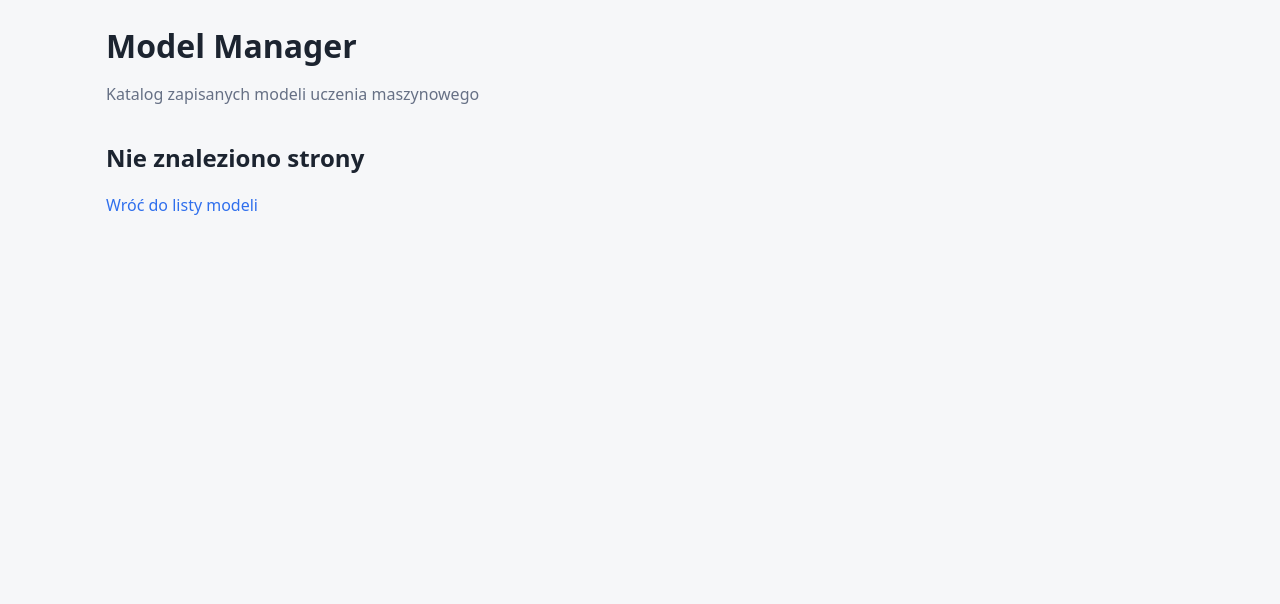
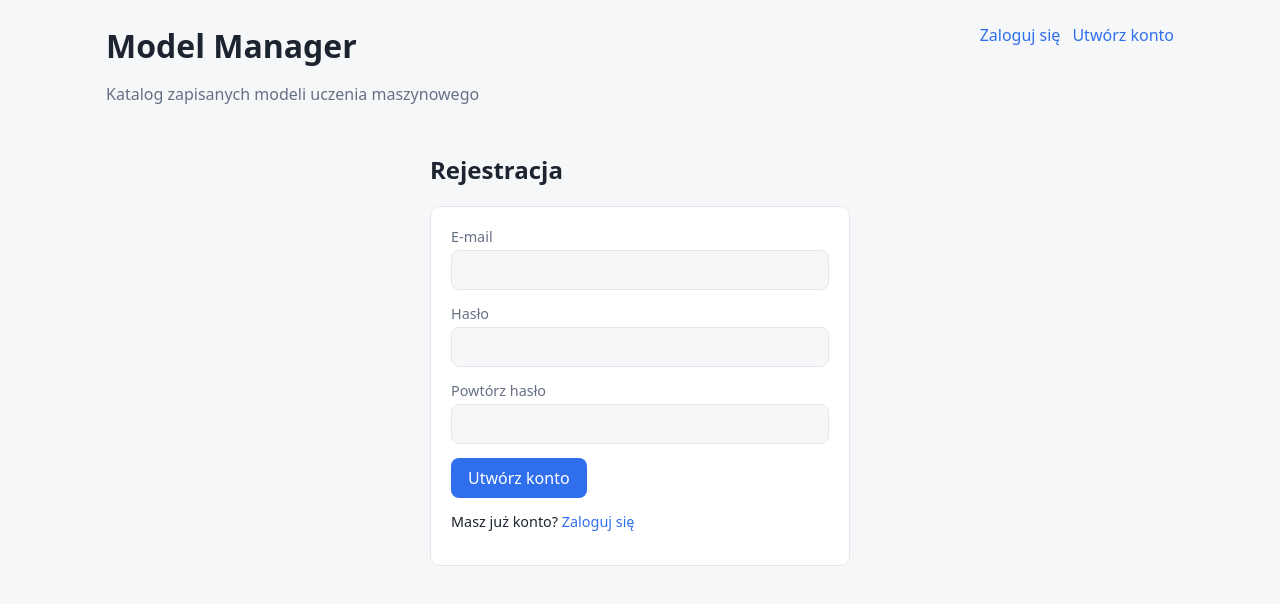
Before and after one commit to ERTUK03/model-manager, a React (Vite) app in the folder frontend/: page /register in a window 1280 px wide. Shown: the top 604 px of the page. Built offline with nearby package versions, Linux system fonts and the light colour scheme; no server answers.

Commit message:
Dodanie rejestracji i walidacji

```diff
--- a/frontend/src/App.jsx
+++ b/frontend/src/App.jsx
@@ -7,6 +7,7 @@ import ModelDetailPage from "./pages/ModelDetailPage";
 import ModelFormPage from "./pages/ModelFormPage";
 import ModelsPage from "./pages/ModelsPage";
 import NotFoundPage from "./pages/NotFoundPage";
+import RegisterPage from "./pages/RegisterPage";
 
 export default function App() {
   const { user, logout } = useAuth();
@@ -28,18 +29,24 @@ export default function App() {
           </Link>
           <p className="muted">Katalog zapisanych modeli uczenia maszynowego</p>
         </div>
-        {user && (
+        {user ? (
           <div className="userbox">
             <span>{user.email}</span>
             <button type="button" className="btn btn-secondary" onClick={handleLogout}>
               Wyloguj
             </button>
           </div>
+        ) : (
+          <nav className="userbox">
+            <Link to="/login">Zaloguj się</Link>
+            <Link to="/register">Utwórz konto</Link>
+          </nav>
         )}
       </header>
       <main>
         <Routes>
           <Route path="/login" element={<LoginPage />} />
+          <Route path="/register" element={<RegisterPage />} />
           <Route element={<ProtectedRoute />}>
             <Route path="/" element={<ModelsPage />} />
             <Route path="/models/new" element={<ModelFormPage />} />
--- a/frontend/src/api/auth.js
+++ b/frontend/src/api/auth.js
@@ -4,3 +4,6 @@ export const login = (email, password) =>
   request("/auth/login", { method: "POST", body: JSON.stringify({ email, password }), auth: false });
 
 export const getMe = () => request("/auth/me");
+
+export const register = (email, password) =>
+  request("/auth/register", { method: "POST", body: JSON.stringify({ email, password }), auth: false });
--- a/frontend/src/pages/LoginPage.jsx
+++ b/frontend/src/pages/LoginPage.jsx
@@ -78,6 +78,9 @@ export default function LoginPage() {
             {isSubmitting ? "Logowanie..." : "Zaloguj się"}
           </button>
         </div>
+        <p className="auth-footer">
+          Nie masz konta? <Link to="/register">Utwórz konto</Link>
+        </p>
       </form>
     </section>
   );
--- /dev/null
+++ b/frontend/src/pages/RegisterPage.jsx
@@ -0,0 +1,112 @@
+import { zodResolver } from "@hookform/resolvers/zod";
+import { useState } from "react";
+import { useForm } from "react-hook-form";
+import { Link, Navigate, useNavigate } from "react-router-dom";
+import { register as registerRequest } from "../api/auth";
+import { useAuth } from "../context/AuthContext";
+import { useToast } from "../context/ToastContext";
+import { registerSchema } from "../validation/authSchemas";
+
+const SERVER_FIELDS = ["email", "password"];
+
+function FieldError({ error }) {
+  if (!error) return null;
+  return (
+    <span className="field-error" role="alert">
+      {error.message}
+    </span>
+  );
+}
+
+export default function RegisterPage() {
+  const { user, login } = useAuth();
+  const toast = useToast();
+  const navigate = useNavigate();
+  const [formError, setFormError] = useState(null);
+  const {
+    register,
+    handleSubmit,
+    setError,
+    formState: { errors, isSubmitting },
+  } = useForm({
+    resolver: zodResolver(registerSchema),
+    defaultValues: { email: "", password: "", confirmPassword: "" },
+    mode: "onTouched",
+  });
+
+  if (user) return <Navigate to="/" replace />;
+
+  async function submit(values) {
+    setFormError(null);
+    try {
+      await registerRequest(values.email, values.password);
+      await login(values.email, values.password);
+      toast.success("Konto zostało utworzone.");
+      navigate("/", { replace: true });
+    } catch (err) {
+      if (err.status === 409) {
+        setError("email", { type: "server", message: err.message });
+        return;
+      }
+      // Błędy walidacji z serwera (400) przypisujemy do pól formularza
+      const fieldErrors = err.fieldErrors ?? [];
+      fieldErrors.forEach(({ field, message }) => {
+        const name = field.replace(/^body\./, "");
+        if (SERVER_FIELDS.includes(name)) setError(name, { type: "server", message });
+      });
+      setFormError(fieldErrors.length > 0 ? "Serwer odrzucił dane. Popraw zaznaczone pola." : err.message);
+    }
+  }
+
+  return (
+    <section className="auth-card">
+      <h2>Rejestracja</h2>
+      <form className="form" onSubmit={handleSubmit(submit)} noValidate>
+        {formError && (
+          <div className="error-box" role="alert">
+            {formError}
+          </div>
+        )}
+
+        <div className="field">
+          <label htmlFor="email">E-mail</label>
+          <input id="email" type="email" autoComplete="email" aria-invalid={Boolean(errors.email)} {...register("email")} />
+          <FieldError error={errors.email} />
+        </div>
+
+        <div className="field">
+          <label htmlFor="password">Hasło</label>
+          <input
+            id="password"
+            type="password"
+            autoComplete="new-password"
+            aria-invalid={Boolean(errors.password)}
+            {...register("password")}
+          />
+          <FieldError error={errors.password} />
+        </div>
+
+        <div className="field">
+          <label htmlFor="confirmPassword">Powtórz hasło</label>
+          <input
+            id="confirmPassword"
+            type="password"
+            autoComplete="new-password"
+            aria-invalid={Boolean(errors.confirmPassword)}
+            {...register("confirmPassword")}
+          />
+          <FieldError error={errors.confirmPassword} />
+        </div>
+
+        <div className="form-actions">
+          <button type="submit" className="btn btn-primary" disabled={isSubmitting}>
+            {isSubmitting ? "Tworzenie konta..." : "Utwórz konto"}
+          </button>
+        </div>
+        <p className="auth-footer">
+          Masz już konto? <Link to="/login">Zaloguj się</Link>
+        </p>
+      </form>
+    </section>
+  );
+}
--- a/frontend/src/validation/authSchemas.js
+++ b/frontend/src/validation/authSchemas.js
@@ -13,3 +13,21 @@ export const loginSchema = z.object({
   email: emailField,
   password: z.string().min(1, "Hasło jest wymagane"),
 });
+
+const PASSWORD_MESSAGE = "Hasło musi mieć co najmniej 8 znaków, w tym literę i cyfrę";
+
+// Reguły takie same jak na serwerze (backend/app/schemas/user.py)
+export const registerSchema = z
+  .object({
+    email: emailField,
+    password: z
+      .string()
+      .min(8, PASSWORD_MESSAGE)
+      .max(128, "Hasło może mieć maksymalnie 128 znaków")
+      .refine((value) => /\p{L}/u.test(value) && /\p{Nd}/u.test(value), PASSWORD_MESSAGE),
+    confirmPassword: z.string().min(1, "Powtórz hasło"),
+  })
+  .refine((data) => data.password === data.confirmPassword, {
+    message: "Hasła muszą być takie same",
+    path: ["confirmPassword"],
+  });
```
Also changed, not shown: 1 other file (tests, documents, lock files or other folders).
